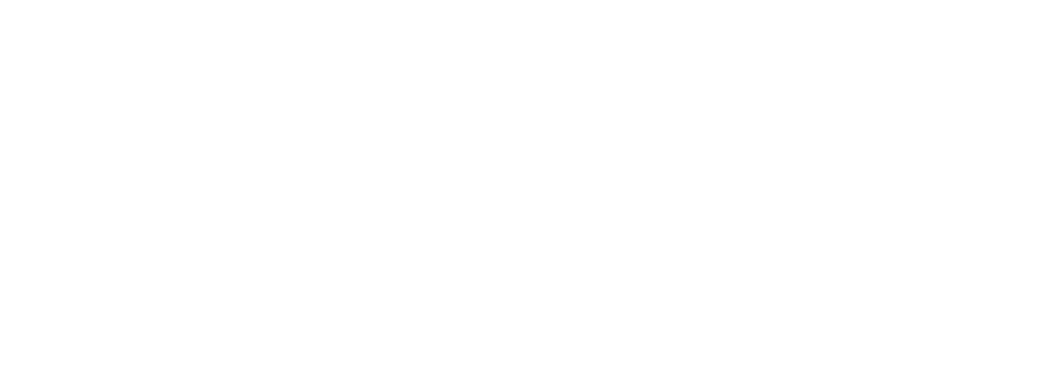
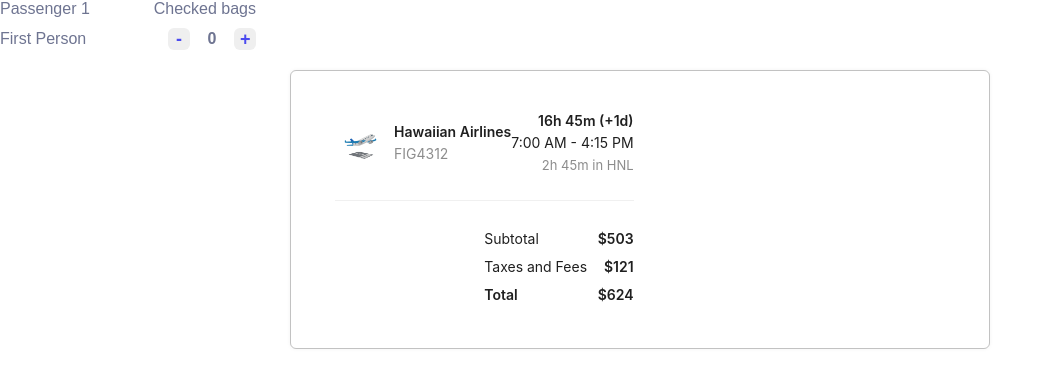
Before and after one commit to AshajanetR/simplyfly-frontend, a React (Create React App) app: page / in a window 1280 px wide. Shown: the top 388 px of the page, without its empty margins (0-1052 px from the left). Built offline with nearby package versions, Linux system fonts and the light colour scheme.

Commit message:
Sign up changed

```diff
--- a/src/Components/FlightSummaryCard/FlightSummaryCard.css
+++ b/src/Components/FlightSummaryCard/FlightSummaryCard.css
@@ -1,5 +1,5 @@
 .flight-card {
-  width: 400px;
+  width: 200px;
   border-radius: 12px;
   padding: 16px;
 }
--- a/src/Components/SignUp/SignUp.js
+++ b/src/Components/SignUp/SignUp.js
@@ -1,5 +1,5 @@
 
-import { LockOutlined, UserOutlined } from '@ant-design/icons';
+import { LockOutlined, PhoneOutlined, UserOutlined } from '@ant-design/icons';
 import { Button, Checkbox, Form, Input, Flex,Typography, Modal, Select } from 'antd';
 const { Option } = Select;
 const { Title } = Typography;
@@ -55,13 +55,13 @@ const SignUp = () => {
       >
         <Input prefix={<LockOutlined />} type="password" placeholder="Confirm Password" />
       </Form.Item>
-      <Form.Item>
-        <Flex justify="space-between" align="center">
-          <Form.Item name="remember" valuePropName="checked" noStyle>
-            <Checkbox>Remember me</Checkbox>
-          </Form.Item>
-        </Flex>
+      <Form.Item
+        name="contact"
+        rules={[{ required: true, message: 'Please enter contact number' }]}
+      >
+        <Input prefix={<PhoneOutlined />} type="password" placeholder="Contact number" />
       </Form.Item>
+
 
       <Form.Item>
         <Button block type="primary" htmlType="submit" style={{backgroundColor : '#605DEC', color : '#fff'}}>
--- a/src/pages/Landing.js
+++ b/src/pages/Landing.js
@@ -14,12 +14,18 @@ import PassengerInfo from '../Components/PassengerInfo/PassengerInfo';
 import TotalPassenger from '../Components/TotalPassenger/TotalPassenger';
 import FlightSummaryCard from '../Components/FlightSummaryCard/FlightSummaryCard';
 import PaymentDetail from '../Components/PaymentDetail/PaymentDetail';
+import FlightCard from '../Components/Flightcard/Flightcard';
+import FlightInfoCard from '../Components/FlightInfoCard/FlightInfoCard';
 
 
 const Landing = () => {
 
   return (
    <div>
+    {/* <DCardApi/> */}
+    <TotalPassenger/>
+    <FlightSummaryCard/>
+    {/* <SignUp/> */}
    </div>
   )
 }
```
